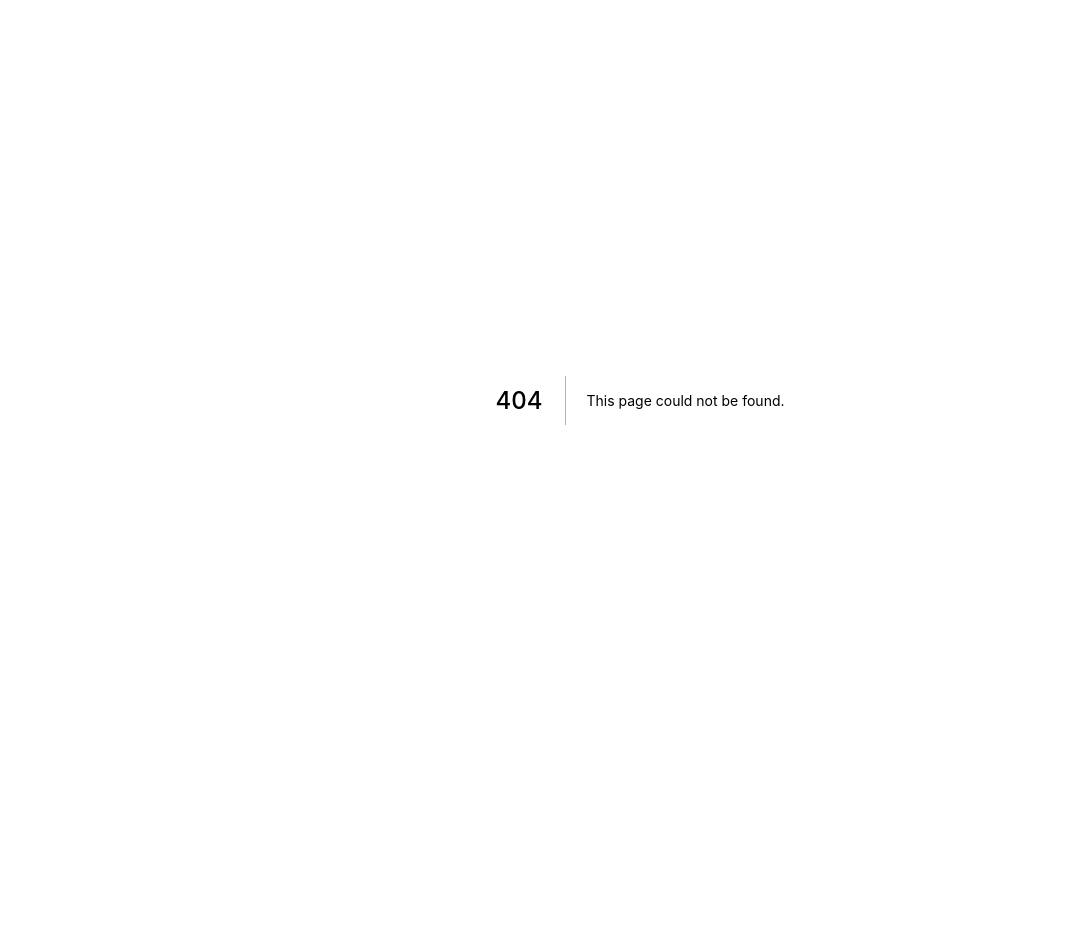
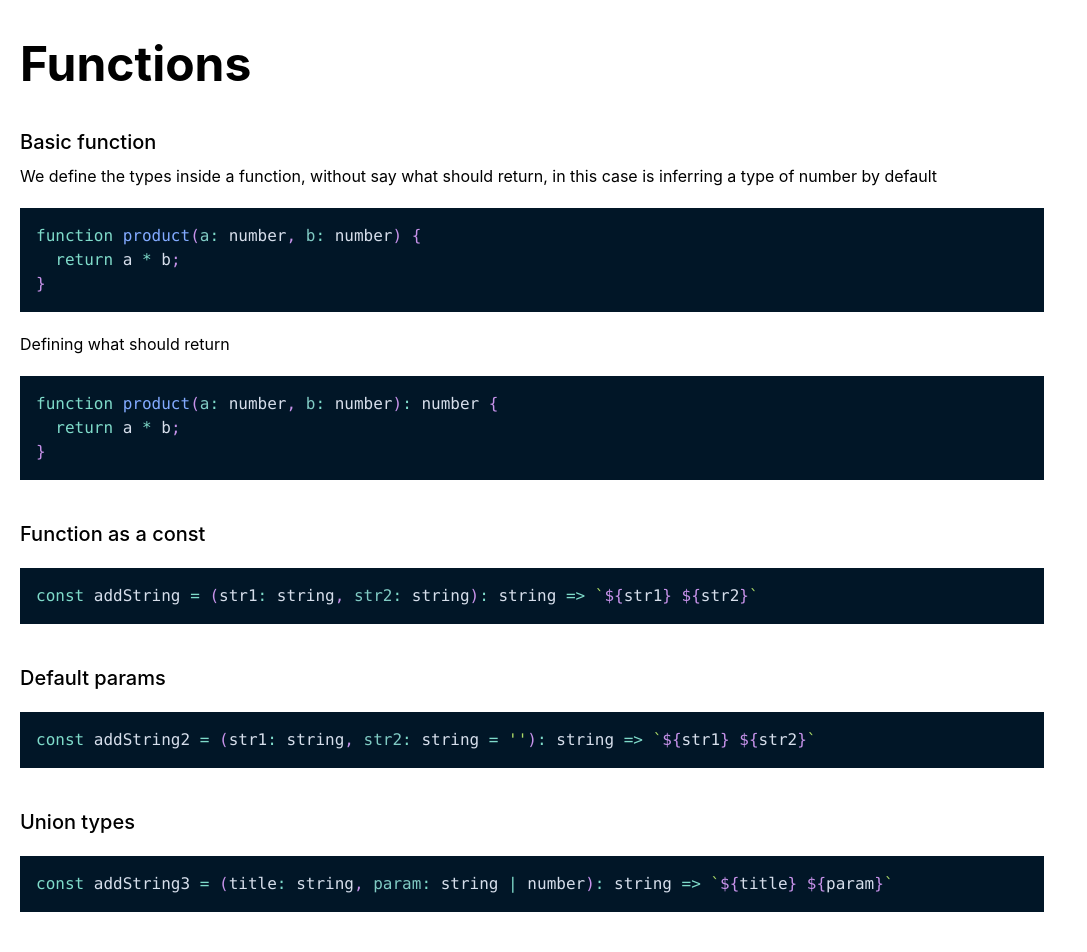
Before and after one commit to webdiego/time-to-learn-ts, a Next.js app: page /basics/02-functions in a window 1280 px wide. Before the commit this address had no page. Shown: the top 952 px of the page, without its empty margins (0-1087 px from the left). Before the commit the page ends 800 px from the top, so only its background shows below. Built offline with nearby package versions, Linux system fonts and the light colour scheme.

Commit message:
feat(functions): section functions && theme

```diff
--- /dev/null
+++ b/components/Button.tsx
@@ -0,0 +1,19 @@
+import React from 'react';
+import { useRouter } from 'next/router';
+interface TButton {
+  route: string;
+  title: string;
+}
+export default function Button({ route, title }: TButton) {
+  const router = useRouter();
+  return (
+    <div className="m-2">
+      <button
+        onClick={() => router.push(`${route}`)}
+        className="bg-[#3078C6] py-2 px-4 text-white rounded-md"
+      >
+        {title}
+      </button>
+    </div>
+  );
+}
--- a/components/Code.tsx
+++ b/components/Code.tsx
@@ -1,6 +1,5 @@
 import React from 'react';
 import Prism from 'prismjs';
-import 'prismjs/themes/prism-tomorrow.css';
 
 interface TCode {
   code: string;
@@ -11,7 +10,7 @@ export default function Code({ code }: TCode) {
   });
   return (
     <div className="my-5">
-      <pre className="language-javascript max-w-4xl">
+      <pre className="language-javascript max-w-5xl">
         <code>{code}</code>
       </pre>
     </div>
--- a/components/Layout.tsx
+++ b/components/Layout.tsx
@@ -5,7 +5,7 @@ interface TLayout {
 }
 export default function Layout({ children, title }: TLayout) {
   return (
-    <div className="max-w-7xl mx-auto py-10">
+    <div className="max-w-7xl mx-auto py-10 px-5">
       <h2 className="text-5xl font-bold">{title}</h2>
       {children}
     </div>
--- a/pages/_app.tsx
+++ b/pages/_app.tsx
@@ -1,5 +1,7 @@
 import '../styles/globals.css';
 import type { AppProps } from 'next/app';
+
+import '../styles/prismjs-theme/material-night-owl.css';
 
 function MyApp({ Component, pageProps }: AppProps) {
   return <Component {...pageProps} />;
--- a/pages/basic/01-basic.tsx
+++ b/pages/basics/01-basics.tsx
@@ -24,7 +24,7 @@ const ninja: TInfo = {
 };
 export default function Basic() {
   return (
-    <Layout title="Basic-01">
+    <Layout title="Basics">
       {/* ARRAYS */}
       <h3 className="my-5 text-xl font-medium">Arrays</h3>
       <p>Different ways to write array types</p>
--- /dev/null
+++ b/pages/basics/02-functions.tsx
@@ -0,0 +1,82 @@
+import Layout from '@components/Layout';
+import Code from '@components/Code';
+
+function product(a: number, b: number): number {
+  return a * b;
+}
+
+const addString = (str1: string, str2: string): string => `${str1} ${str2}`;
+const addString2 = (str1: string, str2: string = ''): string => `${str1} ${str2}`;
+const addString3 = (str1: string, str2: string | number): string => `${str1} ${str2}`;
+const addString4 = (title: string, param: string | number): void =>
+  console.log(`${title} ${param}`);
+
+function list(party: string, ...names: Array<string>): string {
+  return `${party} ${names}`;
+}
+
+const a = list('diego', 'h', 'sse');
+
+export default function Basic() {
+  return (
+    <Layout title="Functions">
+      <div className="mt-10">
+        <h3 className="mb-2 text-xl font-medium">Basic function</h3>
+        <p>
+          We define the types inside a function, without say what should return, in this case is
+          inferring a type of number by default
+        </p>
+        <Code
+          code={`function product(a: number, b: number) {
+  return a * b;
+}`}
+        />
+
+        <p>Defining what should return</p>
+        <Code
+          code={`function product(a: number, b: number): number {
+  return a * b;
+}`}
+        />
+      </div>
+      {/* Function as a const */}
+      <div className="mt-10">
+        <h3 className="mt-5 mb-2 text-xl font-medium">Function as a const</h3>
+        <Code
+          code={'const addString = (str1: string, str2: string): string => `${str1} ${str2}`'}
+        />
+      </div>
+      {/* Default params */}
+      <div className="mt-10">
+        <h3 className="mt-5 mb-2 text-xl font-medium">Default params</h3>
+        <Code
+          code={"const addString2 = (str1: string, str2: string = ''): string => `${str1} ${str2}`"}
+        />
+      </div>
+      <div className="mt-10">
+        <h3 className="mt-5 mb-2 text-xl font-medium">Union types</h3>
+        <Code
+          code={
+            'const addString3 = (title: string, param: string | number): string => `${title} ${param}`'
+          }
+        />
+      </div>
+      <div className="mt-10">
+        <h3 className="mt-5 mb-2 text-xl font-medium">Void</h3>
+        <Code
+          code={
+            'const addString3 = (title: string, param: string | number): void => console.log(`${title} ${param}`)'
+          }
+        />
+      </div>
+      <div className="mt-10">
+        <h3 className="mt-5 mb-2 text-xl font-medium">...rest</h3>
+        <Code
+          code={
+            'function list(party: string, ...names: Array<string>): string {return `${party} ${names}`}'
+          }
+        />
+      </div>
+    </Layout>
+  );
+}
--- a/pages/index.tsx
+++ b/pages/index.tsx
@@ -1,9 +1,8 @@
 import type { NextPage } from 'next';
 import Image from 'next/image';
 import Head from 'next/head';
-import { useRouter } from 'next/router';
+import Button from '@components/Button';
 const Home: NextPage = () => {
-  const router = useRouter();
   return (
     <div>
       <Head>
@@ -14,13 +13,9 @@ const Home: NextPage = () => {
       <div className="flex flex-col max-w-7xl mx-auto min-h-screen item-center justify-center">
         <h1 className="text-black text-5xl font-bold text-center mb-10">Learn Typescript</h1>
         <Image src="/ts-logo.svg" alt="ts" width={200} height={200} />
-        <div className="max-w-sm mx-auto mt-5">
-          <button
-            onClick={() => router.push('/basic/01-basic')}
-            className="bg-[#3078C6] py-2 px-4 text-white rounded-md"
-          >
-            Basic 01
-          </button>
+        <div className="max-w-sm mx-auto mt-5 flex">
+          <Button route="/basics/01-basics" title="01-Basics" />
+          <Button route="/basics/02-functions" title="02-Functions" />
         </div>
       </div>
     </div>
--- /dev/null
+++ b/styles/prismjs-theme/material-night-owl.css
@@ -0,0 +1,158 @@
+/**
+ * MIT License
+ * Copyright (c) 2018 Sarah Drasner
+ * Sarah Drasner's[@sdras] Night Owl
+ * Ported by Sara vieria [@SaraVieira]
+ * Added by Souvik Mandal [@SimpleIndian]
+ */
+
+code[class*='language-'],
+pre[class*='language-'] {
+  color: #d6deeb;
+  font-family: Consolas, Monaco, 'Andale Mono', 'Ubuntu Mono', monospace;
+  text-align: left;
+  white-space: pre;
+  word-spacing: normal;
+  word-break: normal;
+  word-wrap: normal;
+  line-height: 1.5;
+  font-size: 1em;
+
+  -moz-tab-size: 4;
+  -o-tab-size: 4;
+  tab-size: 4;
+
+  -webkit-hyphens: none;
+  -moz-hyphens: none;
+  -ms-hyphens: none;
+  hyphens: none;
+}
+
+pre[class*='language-']::-moz-selection,
+pre[class*='language-'] ::-moz-selection,
+code[class*='language-']::-moz-selection,
+code[class*='language-'] ::-moz-selection {
+  text-shadow: none;
+  background: rgba(29, 59, 83, 0.99);
+}
+
+pre[class*='language-']::selection,
+pre[class*='language-'] ::selection,
+code[class*='language-']::selection,
+code[class*='language-'] ::selection {
+  text-shadow: none;
+  background: rgba(29, 59, 83, 0.99);
+}
+
+@media print {
+  code[class*='language-'],
+  pre[class*='language-'] {
+    text-shadow: none;
+  }
+}
+
+/* Code blocks */
+pre[class*='language-'] {
+  padding: 1em;
+  margin: 0.5em 0;
+  overflow: auto;
+}
+
+:not(pre) > code[class*='language-'],
+pre[class*='language-'] {
+  color: white;
+  background: #011627;
+}
+
+:not(pre) > code[class*='language-'] {
+  padding: 0.1em;
+  border-radius: 0.3em;
+  white-space: normal;
+}
+
+.token.comment,
+.token.prolog,
+.token.cdata {
+  color: rgb(99, 119, 119);
+  font-style: italic;
+}
+
+.token.punctuation {
+  color: rgb(199, 146, 234);
+}
+
+.namespace {
+  color: rgb(178, 204, 214);
+}
+
+.token.deleted {
+  color: rgba(239, 83, 80, 0.56);
+  font-style: italic;
+}
+
+.token.symbol,
+.token.property {
+  color: rgb(128, 203, 196);
+}
+
+.token.tag,
+.token.operator,
+.token.keyword {
+  color: rgb(127, 219, 202);
+}
+
+.token.boolean {
+  color: rgb(255, 88, 116);
+}
+
+.token.number {
+  color: rgb(247, 140, 108);
+}
+
+.token.constant,
+.token.function,
+.token.builtin,
+.token.char {
+  color: rgb(130, 170, 255);
+}
+
+.token.selector,
+.token.doctype {
+  color: rgb(199, 146, 234);
+  font-style: italic;
+}
+
+.token.attr-name,
+.token.inserted {
+  color: rgb(173, 219, 103);
+  font-style: italic;
+}
+
+.token.string,
+.token.url,
+.token.entity,
+.language-css .token.string,
+.style .token.string {
+  color: rgb(173, 219, 103);
+}
+
+.token.class-name,
+.token.atrule,
+.token.attr-value {
+  color: rgb(255, 203, 139);
+}
+
+.token.regex,
+.token.important,
+.token.variable {
+  color: rgb(214, 222, 235);
+}
+
+.token.important,
+.token.bold {
+  font-weight: bold;
+}
+
+.token.italic {
+  font-style: italic;
+}
```
